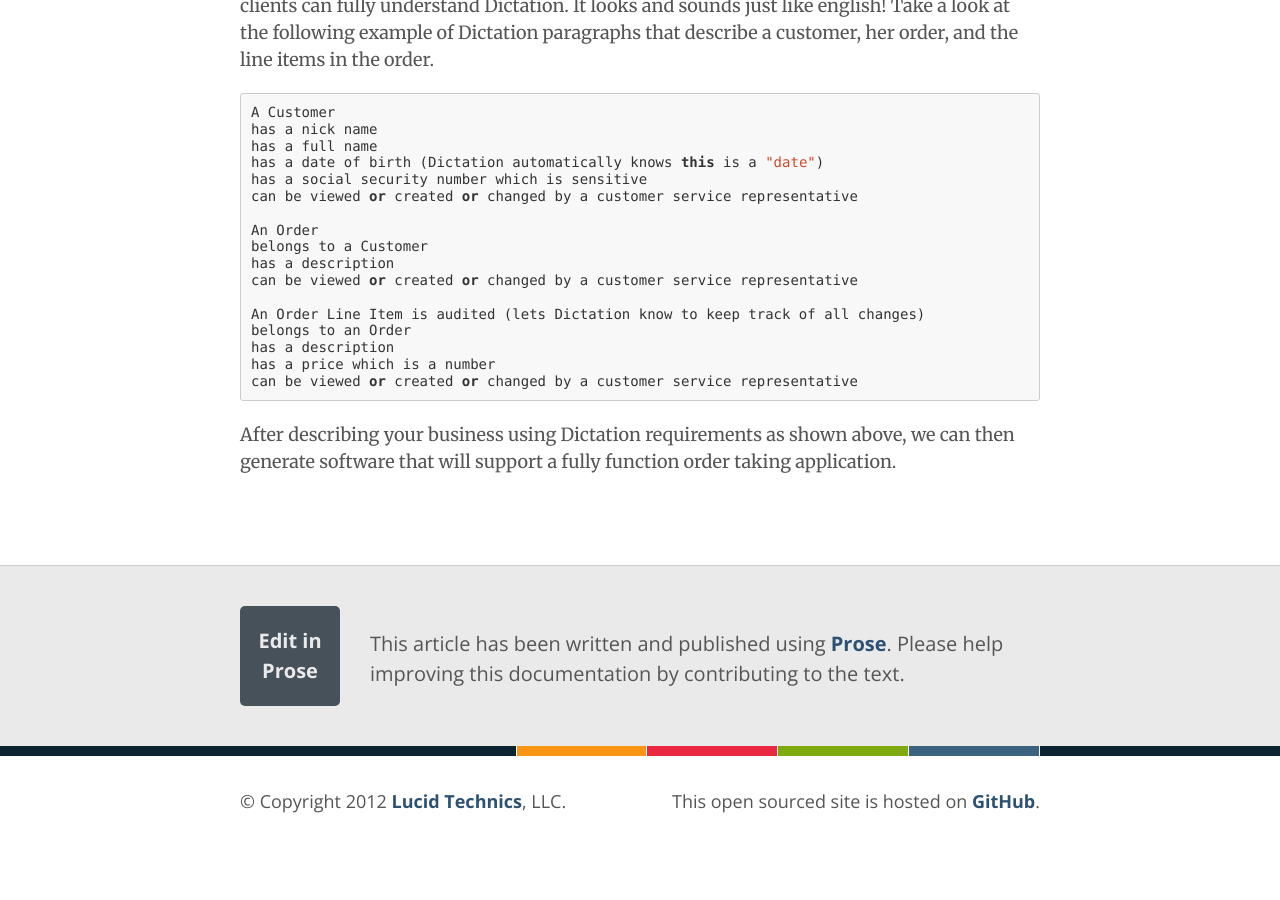
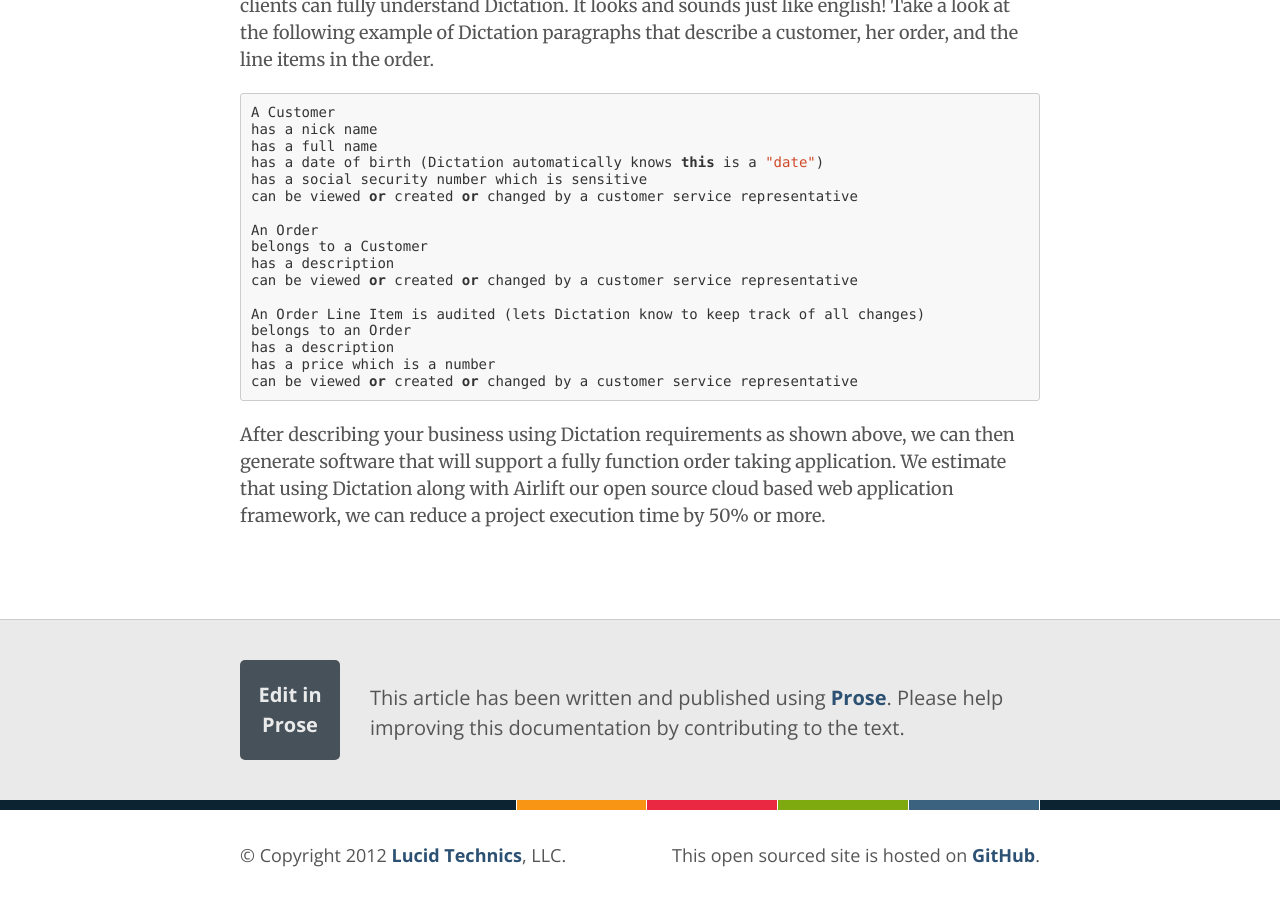
Before and after one commit to LucidTechnics/lucidtechnics.github.com, a Jekyll site: the page built from _posts/projects/0100-01-02-dictation.md, in a window 1280 px wide and 900 px high, scrolled down 617 px. Built offline with Jekyll 4.4.1, drawn with Linux system fonts in a browser that asks for light colours; nearby versions of some CDN libraries; before the commit the page ends 1463 px from its top, so only the background shows below that.

Commit message:
Updated _posts/projects/0100-01-02-dictation.md

```diff
--- a/_posts/projects/0100-01-02-dictation.md
+++ b/_posts/projects/0100-01-02-dictation.md
@@ -34,4 +34,4 @@ The best thing about Dictation is how easy it is to read and write. Our less tec
     has a price which is a number
     can be viewed or created or changed by a customer service representative
 
-After describing your business using Dictation requirements as shown above, we can then generate software that will support a fully function order taking application.
+After describing your business using Dictation requirements as shown above, we can then generate software that will support a fully function order taking application.  We estimate that using Dictation along with Airlift our open source cloud based web application framework, we can reduce a project execution time by 50% or more.
```
